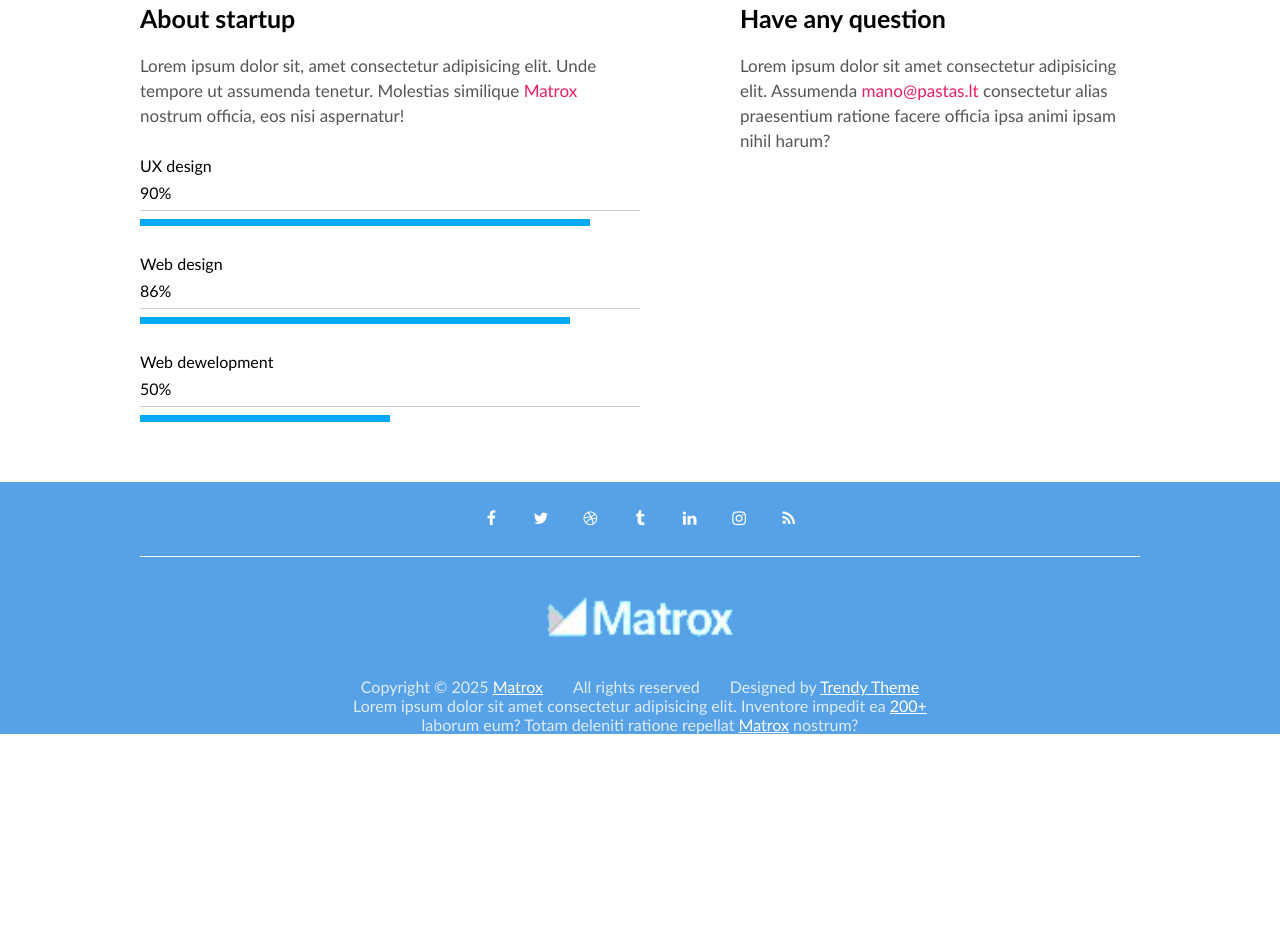
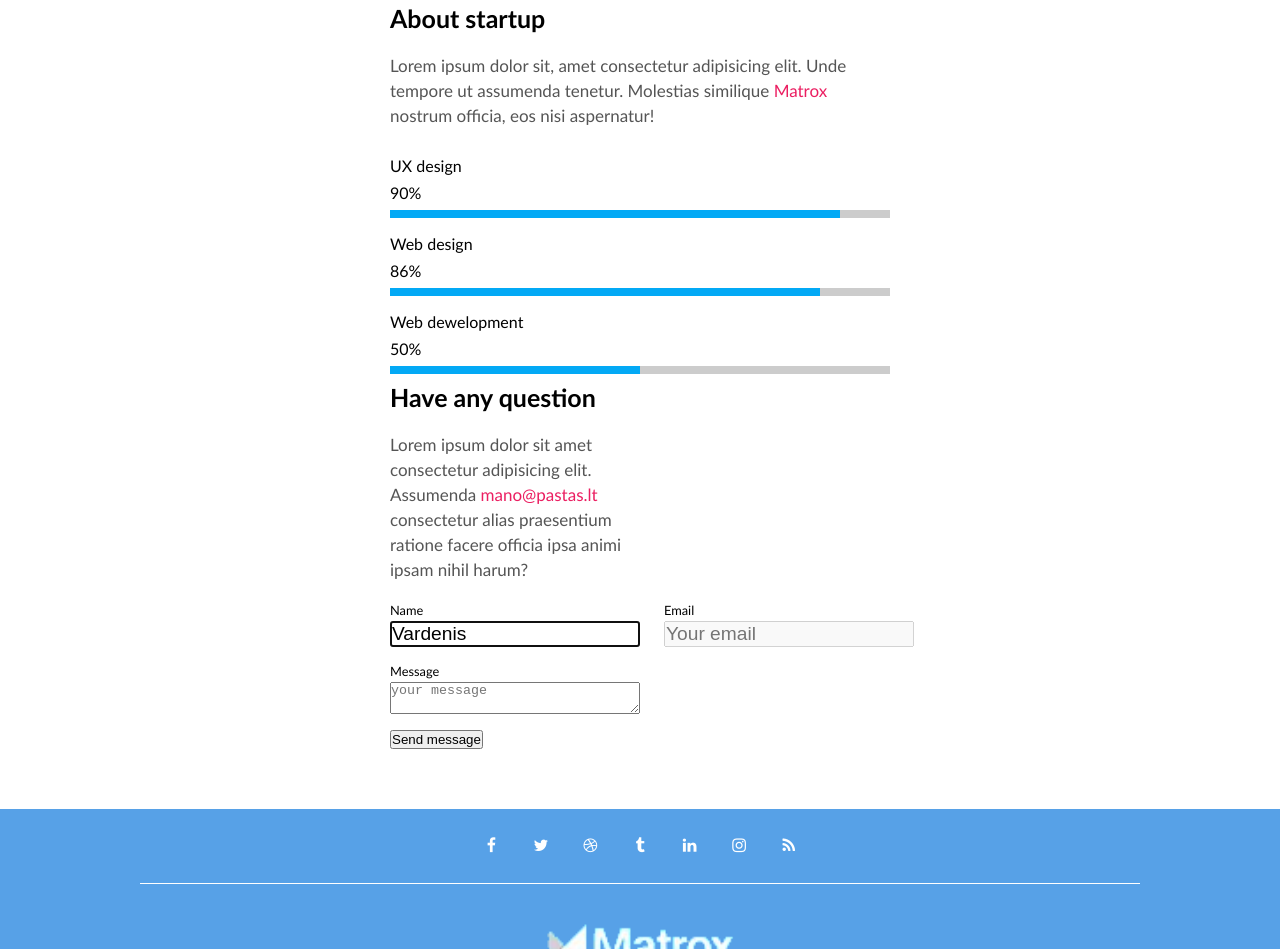
Before and after one commit to Aidas415/soon, a website: page index.html in a window 1280 px wide. Shown: the part 857-1806 px from the top of the page. Before the commit the page ends 1591 px from the top, so only its background shows below. Drawn offline with Linux system fonts and the light colour scheme.

Commit message:
Form HTML and basic style

```diff
--- /dev/null
+++ b/css/components/forms.css
@@ -0,0 +1,29 @@
+.form {
+    display: flex;
+    flex-direction: column;
+    gap: 1rem;
+    width: 100%;
+}
+.form .form-row {
+    display: flex;
+    gap: 1.5rem;
+}
+.form .form-group {
+    display: flex;
+    flex-direction: column;
+    gap: 0.2rem;
+    width: 100%;
+}
+.form label {
+    font-size: 0.8rem;
+}
+.form input {
+    font-size: 1.2rem;
+    padding: ;
+}
+.form textarea {
+
+}
+.form button {
+
+}
--- a/css/components/progress-bar.css
+++ b/css/components/progress-bar.css
@@ -1,11 +1,10 @@
-.progress-bar{
+.progress-bar {
     display:flex;
     flex-direction: column;
     gap: 0.5rem;
 }
 .progress-bar .top{
     display: flex;
-    flex-direction: row;
     justify-content: space-between;
     align-items: center;
     font-size: 1.1rem;
--- a/index.html
+++ b/index.html
@@ -19,6 +19,7 @@
    <link rel="stylesheet" href="./css/components/clock.css">
    <link rel="stylesheet" href="./css/components/mouse.css">
    <link rel="stylesheet" href="./css/components/progress-bar.css">
+   <link rel="stylesheet" href="./css/components/forms.css">
     <!-- custom page-->
    <link rel="stylesheet" href="./css/pages/soon.css">
 </head>
@@ -59,27 +60,48 @@
                 <div class="top"></div>
                     <div>UX design</div>
                     <div>90%</div>
-                <div class="bottom"></div>
+                <div class="bottom">
                     <div class="bar" style="width: 90%;"></div>
                </div>
                 <div class="progress-bar">
                 <div class="top"></div>
                     <div>Web design</div>
                     <div>86%</div>
-                <div class="bottom"></div>
+                <div class="bottom">
                     <div class="bar" style="width: 86%;"></div>
                </div>
                 <div class="progress-bar">
                 <div class="top"></div>
                     <div>Web dewelopment</div>
                     <div>50%</div>
-                <div class="bottom"></div>
+                <div class="bottom">
                     <div class="bar" style="width: 50%;"></div>
                </div>
              </div>
               <div class="column">
                 <h2 class="section-title">Have any question</h2>
                 <p class="section-description">Lorem ipsum dolor sit amet consectetur adipisicing elit.     Assumenda <a href="mailto:mano@pastas.lt">mano@pastas.lt</a>  consectetur alias praesentium ratione facere officia     ipsa animi ipsam nihil harum?</p>
+                <form class="form">
+                    <div class="form-row">
+                        <div class="form-group">
+                            <label for="first-name">Name</label>
+                            <input id="first-name" type="text" name="name" value="Vardenis" placeholder="Your name" autofocus>
+                        </div>
+                        <div class="form-group">
+                            <label for="email">Email</label>
+                            <input id="email" type="email" name="email" value="" placeholder="Your email" autofocus disabled>
+                        </div>
+                    </div>
+                    <div class="form-row">
+                        <div class="form-group">
+                            <label for="message">Message</label>
+                            <textarea id="message" name="message" placeholder="your message" autofocus></textarea>
+                        </div>
+                    </div>
+                    <div class="form-row">
+                        <button type="submit">Send message</button>
+                    </div>
+                </form>
              </div>
         </div>
     </main>
```
